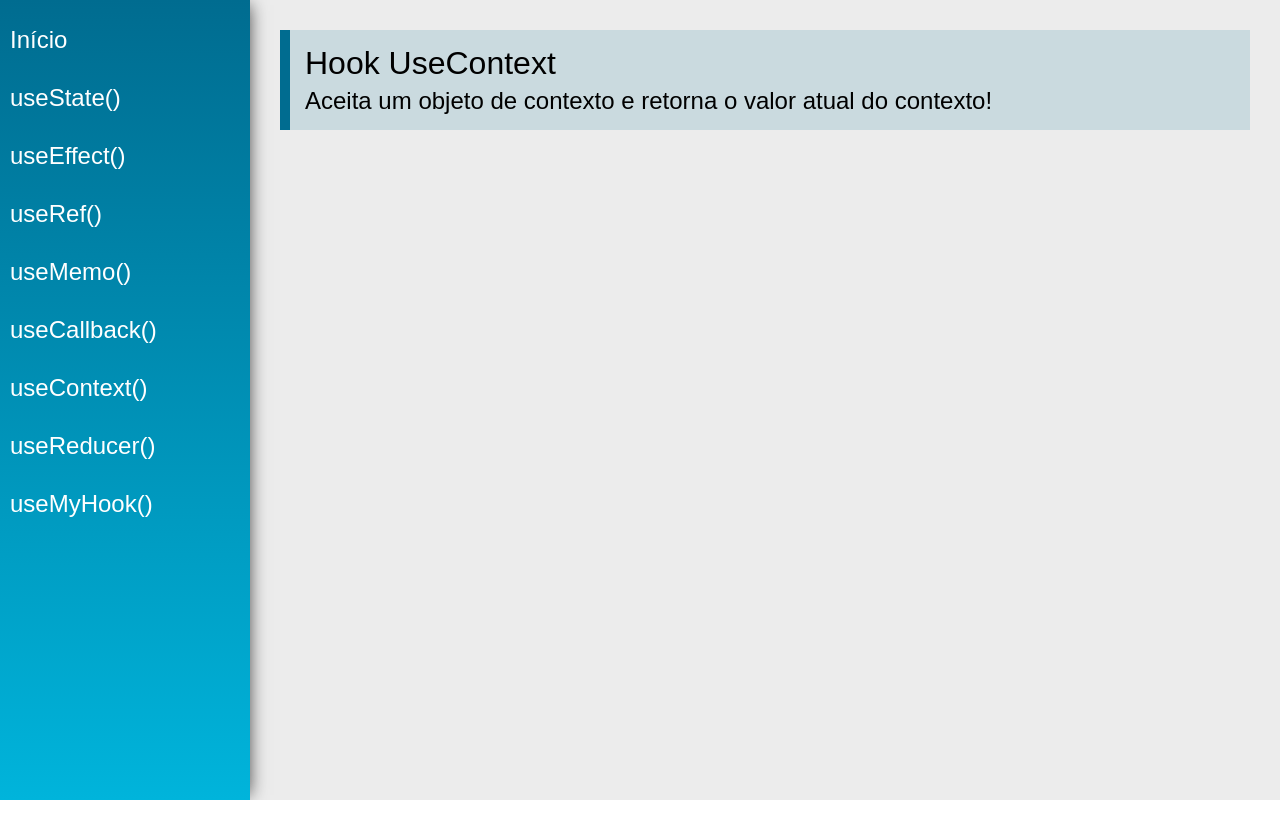
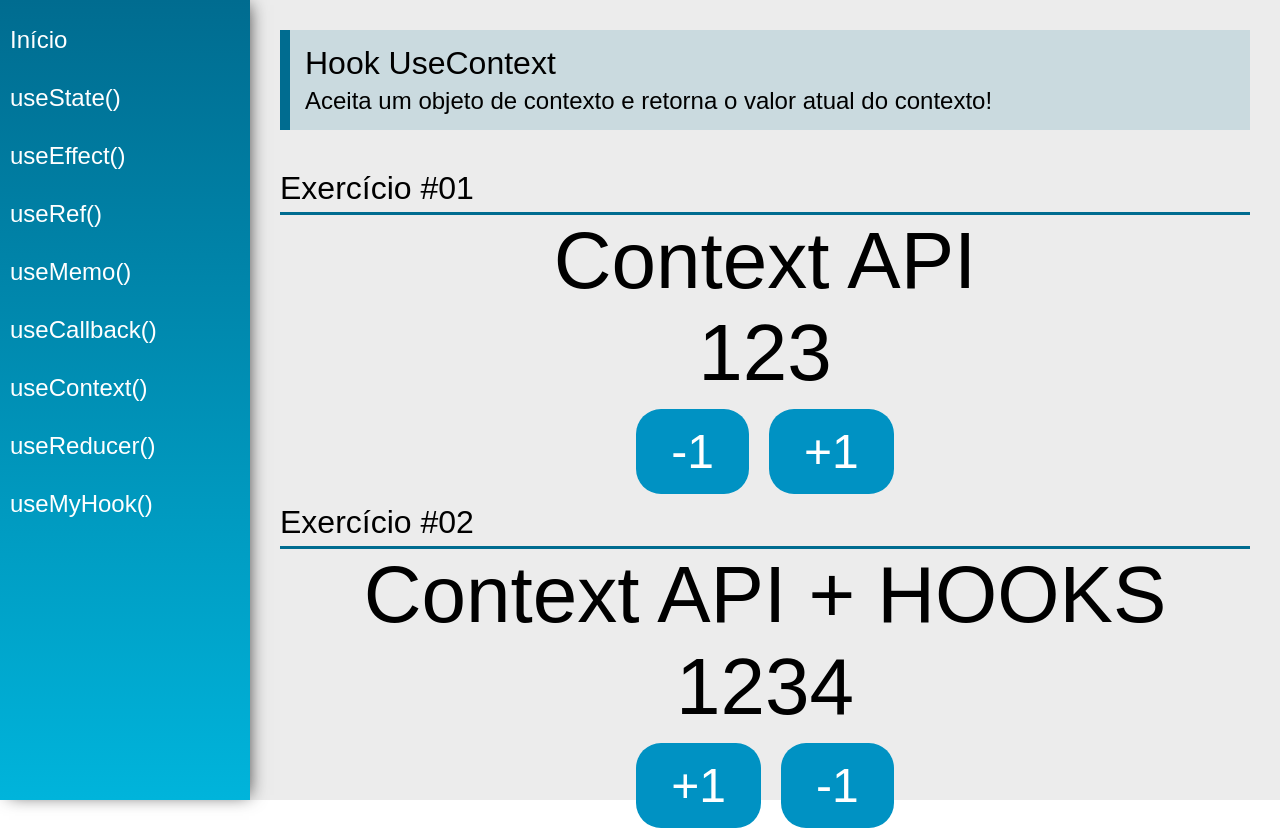
Before and after one commit to nicolas-magalhaes-clear/react-hooks, a React (Create React App) app: page /useContext in a window 1280 px wide. Before the commit the page ends 800 px from the top, so only its background shows below. Built offline with nearby package versions, Linux system fonts and the light colour scheme.

Commit message:
update: added useContext to useContext.jsx

```diff
--- a/src/views/examples/UseContext.jsx
+++ b/src/views/examples/UseContext.jsx
@@ -1,13 +1,63 @@
-import React from 'react'
+import React, { useContext, useEffect } from 'react'
 import PageTitle from '../../components/layout/PageTitle'
 
+import { DataContext } from '../../data/DataContext'
+import SectionTitle from '../../components/layout/SectionTitle';
+import {AppContext} from '../../data/Store'
+
 const UseContext = (props) => {
+
+    const context = useContext(DataContext);
+
+    function addNumber(delta){
+        context.setState({
+            ...context.state,
+            number: context.state.number + delta
+        })
+    }
+
+    const {number, text, setNumber, setText} = useContext(AppContext)
+
+
+    useEffect(function(){
+        if(number > 1250){
+            setText('Eita')
+        }
+    }, [number])
     return (
         <div className="UseContext">
             <PageTitle
                 title="Hook UseContext"
                 subtitle="Aceita um objeto de contexto e retorna o valor atual do contexto!"
             />
+
+            <SectionTitle title="Exercício #01"/>
+            <div className="center">
+                <span className="text">{context.state.text}</span>
+                <span className="text">{context.state.number}</span>
+
+                <div>
+                    <button onClick={() => addNumber(-1)} className="btn">
+                        -1
+                    </button>
+                    <button onClick={() => addNumber(1)} className="btn">
+                        +1
+                    </button>
+                </div>
+            </div>
+
+            <SectionTitle title="Exercício #02"/>
+            <div className="center">
+
+                <span className='text'>{text}</span>
+                <span className="text">{number}</span>
+                <div>
+
+                    <button className="btn" onClick={()=> setNumber(number +1)}>+1</button>
+                    <button className="btn" onClick={()=> setNumber(number -1)}>-1</button>
+                </div>
+
+            </div>
         </div>
     )
 }
```
